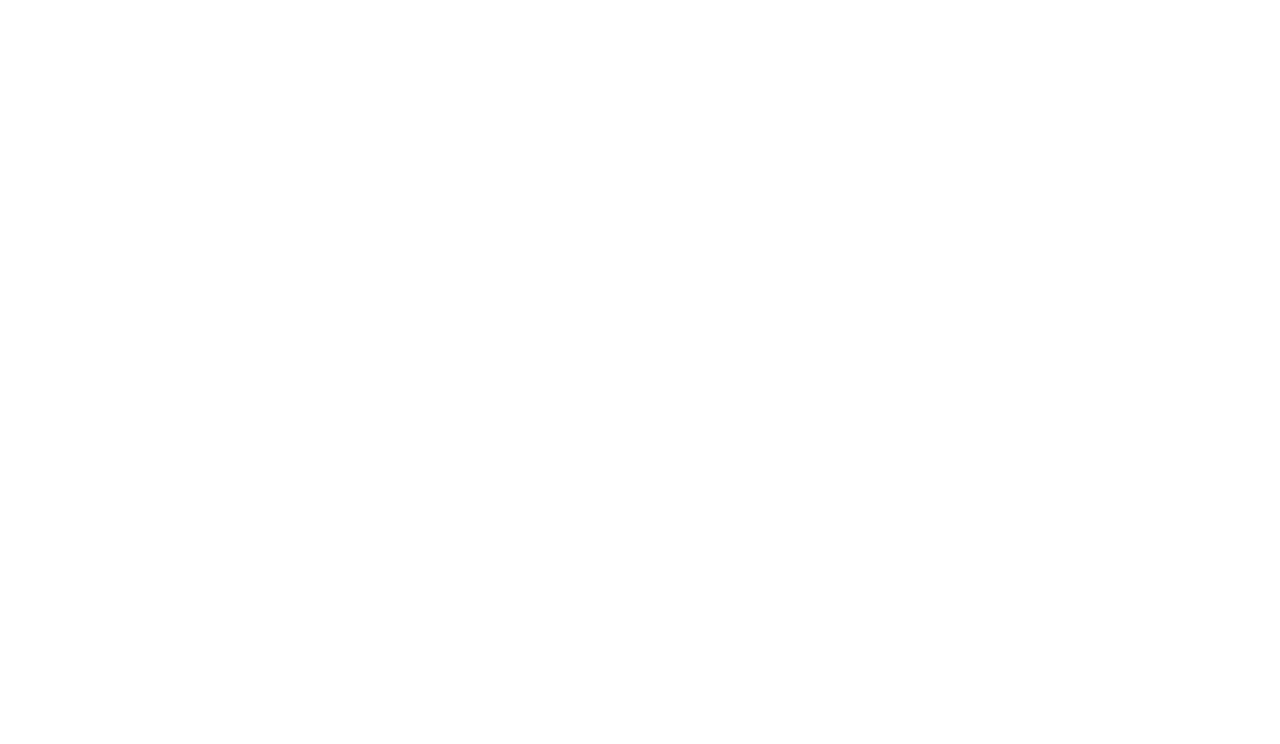
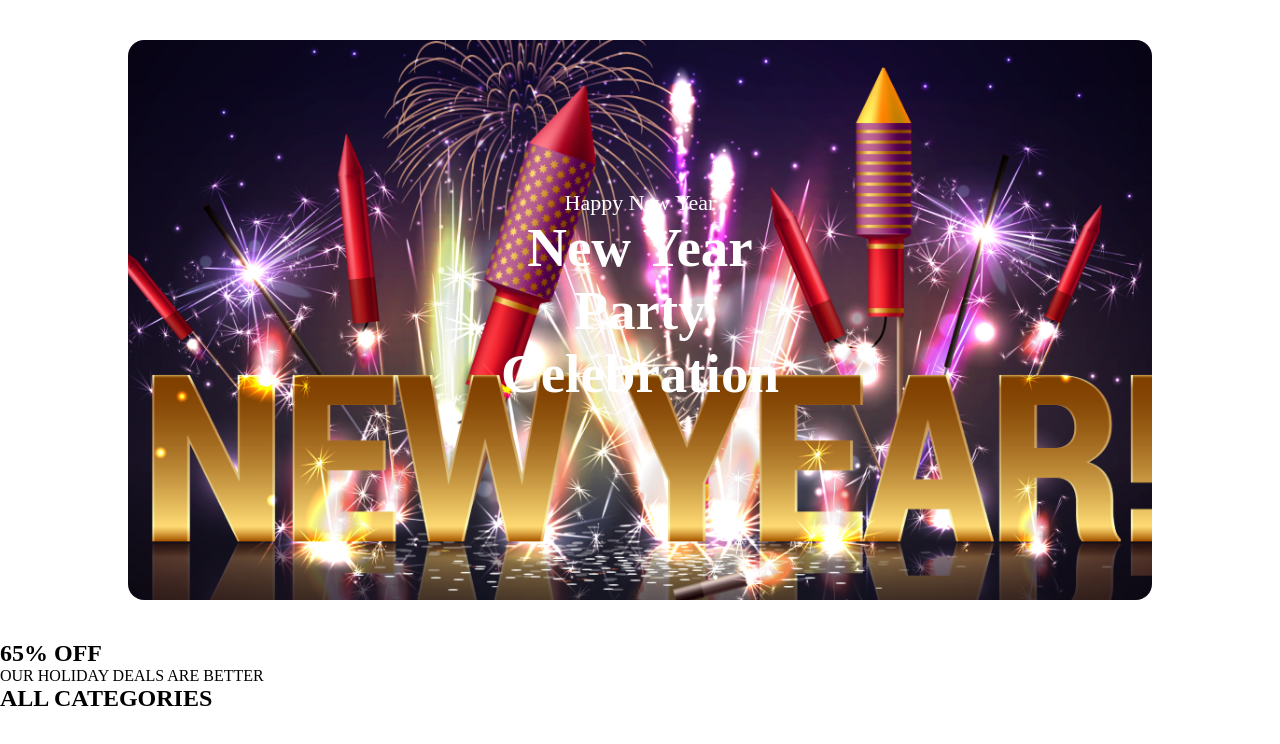
Before and after one commit to nomangit111/B9A1-happy-new-year, a plain HTML site: page index.html in a window 1280 px wide. Drawn offline with Linux system fonts and the light colour scheme.

Commit message:
header section added

```diff
--- a/index.html
+++ b/index.html
@@ -4,8 +4,22 @@
     <meta charset="UTF-8">
     <meta name="viewport" content="width=device-width, initial-scale=1.0">
     <title>B9A1-happy-new-year</title>
+    <link rel="stylesheet" href="style/style.css">
 </head>
 <body>
+    <header class="banner">
+        <div class="banner-section">
+            <p>Happy New Year</p>
+            <h1>New Year Party Celebration</h1>
+        </div>
+    </header>
 
+    <section>
+        <div>
+            <h1>65% OFF</h1>
+            <p>OUR HOLIDAY DEALS ARE BETTER</p>
+            <h2>ALL CATEGORIES</h2>
+        </div>
+    </section>
 </body>
 </html>
--- /dev/null
+++ b/style/style.css
@@ -0,0 +1,38 @@
+* {
+    margin: 0px;
+    padding: 0px;
+}
+
+.banner {
+    width: 80%;
+    height: 70vh;
+    margin: 40px auto;
+    background-position: center;
+    background-repeat: no-repeat;
+    background-image: url(../imege/Banner\ Image.png);
+    background-size: cover;
+    border-radius: 16px;
+}
+
+.banner .banner-section {
+    color: white;
+    text-align: center;
+    padding: 150px 350px 350px;
+
+}
+
+.banner-section p {
+    color: #FFF;
+    font-family: Merriweather;
+    font-size: 22px;
+    font-weight: 200;
+
+}
+.banner-section h1{
+    color: #FFF;
+text-align: center;
+font-family: Merriweather;
+font-size: 55px;
+font-weight: 900;
+
+}
```
